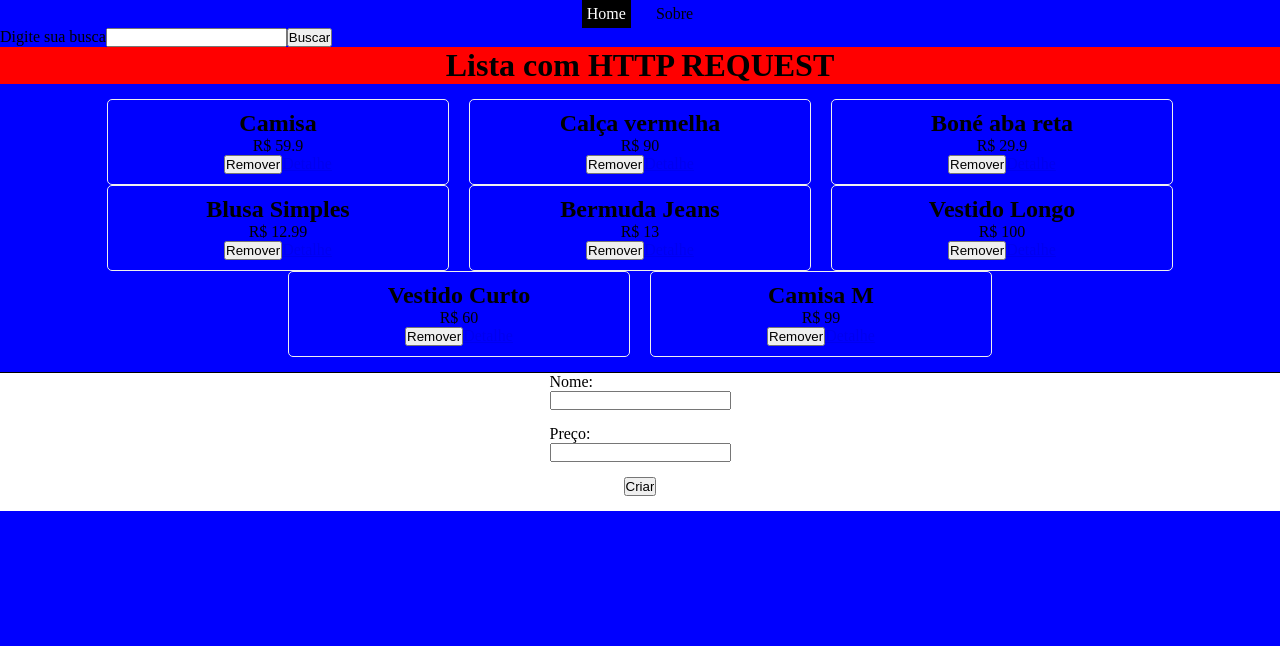
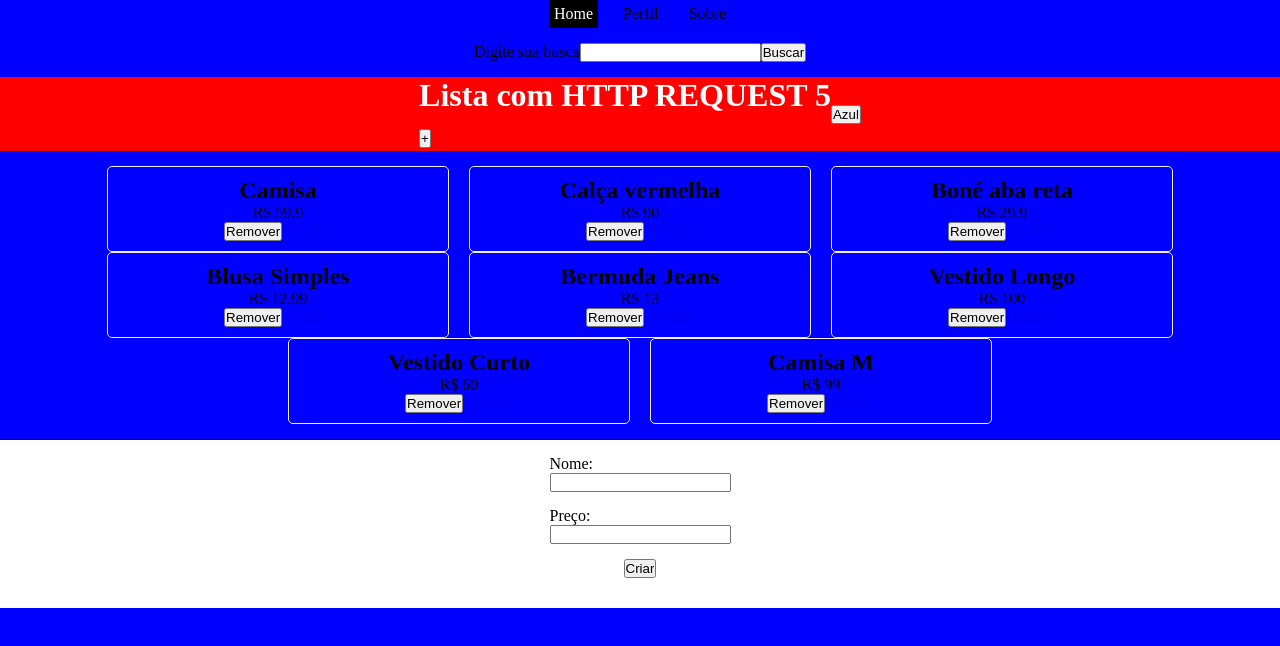
Before and after one commit to JonathaCnB/project-standard-react, a React (Create React App) app: page / in a window 1280 px wide. Shown: the top 646 px of the page. Built offline with nearby package versions, Linux system fonts and the light colour scheme; data requests are answered from the project's data file.

Commit message:
feat: conclusion module contextAPI

```diff
--- /dev/null
+++ b/src/components/ChangeCounter/index.jsx
@@ -0,0 +1,13 @@
+import React, { useContext } from 'react';
+import { CounterContext } from '../../context/CounterContext';
+
+const ChangeCounter = () => {
+  const { counter, setCounter } = useContext(CounterContext);
+  return (
+    <div>
+      <button onClick={() => setCounter(counter + 1)}>+</button>
+    </div>
+  );
+};
+
+export default ChangeCounter;
--- a/src/components/Navbar/index.jsx
+++ b/src/components/Navbar/index.jsx
@@ -6,6 +6,7 @@ const Navbar = () => {
   return (
     <nav>
       <NavLink to="/">Home</NavLink>
+      <NavLink to="/perfil">Perfil</NavLink>
       <NavLink to="/about">Sobre</NavLink>
     </nav>
   );
--- /dev/null
+++ b/src/components/SearchForm/index.css
@@ -0,0 +1,5 @@
+form {
+  display: flex;
+  justify-content: center;
+  margin: 15px;
+}
--- a/src/components/SearchForm/index.jsx
+++ b/src/components/SearchForm/index.jsx
@@ -1,5 +1,6 @@
 import React, { useState } from 'react';
 import { useNavigate } from 'react-router-dom';
+import './index.css';
 
 const SearchForm = () => {
   const navigate = useNavigate();
--- /dev/null
+++ b/src/context/CounterContext.jsx
@@ -0,0 +1,18 @@
+import P from 'prop-types';
+import { createContext, useState } from 'react';
+
+export const CounterContext = createContext();
+
+export const CounterContextProvider = ({ children }) => {
+  const [counter, setCounter] = useState(5);
+
+  return (
+    <CounterContext.Provider value={{ counter, setCounter }}>
+      {children}
+    </CounterContext.Provider>
+  );
+};
+
+CounterContextProvider.propTypes = {
+  children: P.node.isRequired,
+};
--- /dev/null
+++ b/src/context/TitleColorContext.jsx
@@ -0,0 +1,28 @@
+import P from 'prop-types';
+import { createContext, useReducer } from 'react';
+
+export const TitleColorContext = createContext();
+
+export const titleColorReducer = (state, action) => {
+  switch (action.type) {
+    case 'RED':
+      return { ...state, color: 'red' };
+    case 'BLUE':
+      return { ...state, color: 'blue' };
+    default:
+      return { ...state };
+  }
+};
+
+export const TitleColorContextProvider = ({ children }) => {
+  const [state, dispatch] = useReducer(titleColorReducer, { color: 'white' });
+  return (
+    <TitleColorContext.Provider value={{ ...state, dispatch }}>
+      {children}
+    </TitleColorContext.Provider>
+  );
+};
+
+TitleColorContextProvider.propTypes = {
+  children: P.node.isRequired,
+};
--- /dev/null
+++ b/src/hooks/useCounterContext.jsx
@@ -0,0 +1,10 @@
+import { useContext } from 'react';
+import { CounterContext } from '../context/CounterContext';
+
+export const useCounterContext = () => {
+  const context = useContext(CounterContext);
+  if (!context) {
+    console.log('404');
+  }
+  return context;
+};
--- /dev/null
+++ b/src/hooks/useTitleColorContext.jsx
@@ -0,0 +1,10 @@
+import { useContext } from 'react';
+import { TitleColorContext } from '../context/TitleColorContext';
+
+export const useTitleColorContext = () => {
+  const context = useContext(TitleColorContext);
+  if (!context) {
+    console.error('404');
+  }
+  return context;
+};
--- a/src/index.jsx
+++ b/src/index.jsx
@@ -4,12 +4,18 @@ import { ThemeProvider } from 'styled-components';
 import App from './templates/App';
 import { GlobalStyles } from './styles/global-styles';
 import { theme } from './styles/theme';
+import { CounterContextProvider } from './context/CounterContext';
+import { TitleColorContextProvider } from './context/TitleColorContext';
 
 const root = ReactDOM.createRoot(document.getElementById('root'));
 root.render(
   <React.StrictMode>
     <ThemeProvider theme={theme}>
-      <App />
+      <CounterContextProvider>
+        <TitleColorContextProvider>
+          <App />
+        </TitleColorContextProvider>
+      </CounterContextProvider>
       <GlobalStyles />
     </ThemeProvider>
   </React.StrictMode>,
--- a/src/templates/App/index.jsx
+++ b/src/templates/App/index.jsx
@@ -10,6 +10,7 @@ import Info from '../Info';
 import NotFound from '../NotFound';
 import SearchForm from '../../components/SearchForm';
 import Search from '../Search';
+import Perfil from '../Perfil';
 
 function App() {
   return (
@@ -19,6 +20,7 @@ function App() {
         <SearchForm />
         <Routes>
           <Route path="/" element={<Home />} />
+          <Route path="/perfil" element={<Perfil />} />
           <Route path="/about" element={<About />} />
           <Route path="/products/:id" element={<Product />} />
           <Route path="/products/:id/info" element={<Info />} />
--- a/src/templates/Home/index.jsx
+++ b/src/templates/Home/index.jsx
@@ -4,7 +4,15 @@ import * as Styled from '../Home/styles';
 // 4 - custom hook
 import { useFetch } from '../../hooks/useFetch';
 
+import ChangeCounter from '../../components/ChangeCounter';
+
+import { useCounterContext } from '../../hooks/useCounterContext';
+
+import { useTitleColorContext } from '../../hooks/useTitleColorContext';
+
 const Home = () => {
+  const { counter } = useCounterContext();
+  const { color, dispatch } = useTitleColorContext();
   const [products, setProducts] = useState([]);
   const [name, setName] = useState('');
   const [price, setPrice] = useState('');
@@ -56,10 +64,19 @@ const Home = () => {
   const handleRemove = (productId) => {
     httpConfig(productId, 'DELETE');
   };
+
+  const setTitleColor = (color) => {
+    dispatch({ type: color });
+  };
   return (
     <div>
       <Styled.Wrapper>
-        <h1>Lista com HTTP REQUEST</h1>
+        <h1 style={{ color: color }}>
+          Lista com HTTP REQUEST {counter} <ChangeCounter />
+        </h1>
+        <div>
+          <button onClick={() => setTitleColor('BLUE')}>Azul</button>
+        </div>
       </Styled.Wrapper>
       {loading && <p>Carregando Dados...</p>}
       {error && <p>{error}</p>}
--- /dev/null
+++ b/src/templates/Perfil/index.jsx
@@ -0,0 +1,7 @@
+import React from 'react';
+
+const Perfil = () => {
+  return <div>Perfil</div>;
+};
+
+export default Perfil;
```
